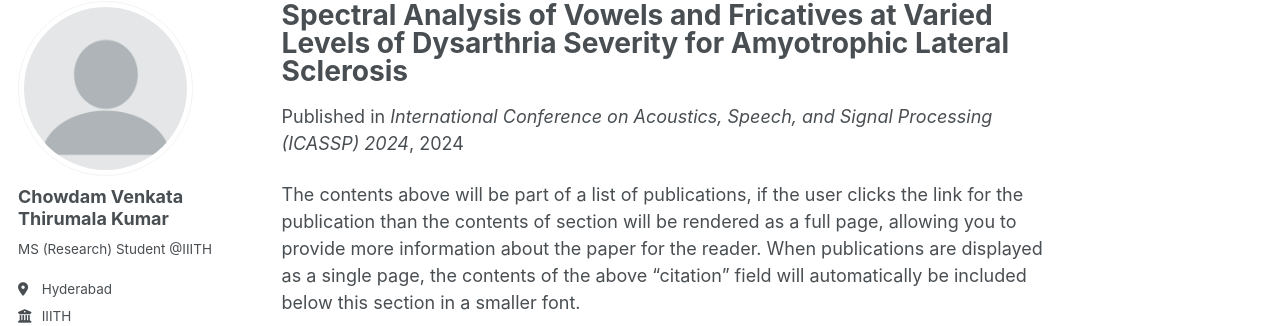
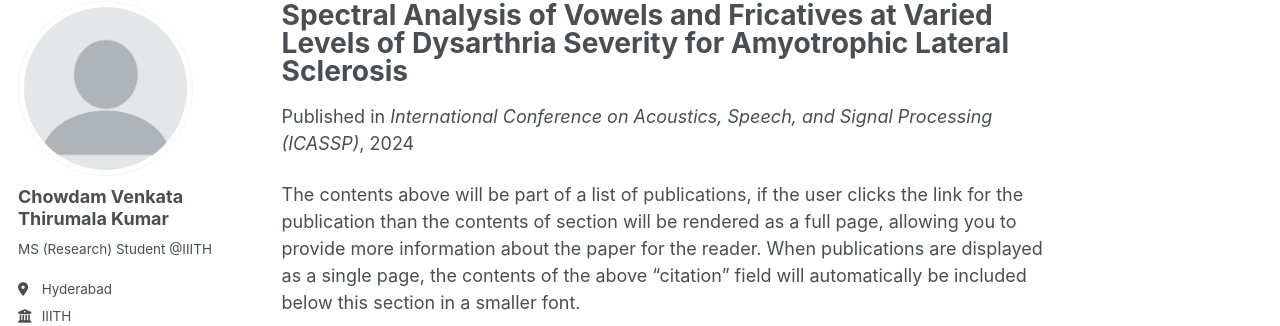
Before and after one commit to cvthirumalakumar/cvthirumalakumar.github.io, a Jekyll site: the page built from _publications/2024-04-14-als-spectral-analysis.md, in a window 1280 px wide and 1102 px high. Shown: the part 98-424 px from the top of the window. Built offline with Jekyll 4.4.1, drawn with Linux system fonts in a browser that asks for light colours.

Commit message:
Update 2024-04-14-als-spectral-analysis.md

```diff
--- a/_publications/2024-04-14-als-spectral-analysis.md
+++ b/_publications/2024-04-14-als-spectral-analysis.md
@@ -6,8 +6,8 @@
 excerpt: 'Dysarthria due to Amyotrophic Lateral Sclerosis (ALS) affects the acoustic characteristics of different speech sounds. The effects intensify with increasing severity leading to the collapse of the acoustic space of the affected individuals. With an aim to characterize such changes in the acoustic space, this paper studies the variations in band-specific and full-band spectral properties of 4 sustained vowels (/a/, /i/, /o/, /u/) and 3 sustained fricatives (/s/, /sh/, /f/) at different dysarthria severity levels. Effect of dysarthria on spectral features of these phonemes are not well explored. Statistical comparison of
 these features among different severities for the phonemes considered and among different vowels/fricatives for every severity level using speech data from 119 ALS and 40 healthy subjects indicate the followings. Though all band-specific and full-band features of the three fricatives and most of those features for the four vowels become statistically similar at high severity levels, certain features remain distinguishable. Spectral differences in 0-2 kHz band between /a/ and the other vowels and in the 2-6 kHz band between /a/ and /o/, /u/ persist through all severity levels. Moreover, properties of /f/ remain mostly unchanged with increasing dysarthria severity levels.'
 date: 2024-04-14
-venue: 'International Conference on Acoustics, Speech, and Signal Processing (ICASSP) 2024'
-paperurl: 'http://academicpages.github.io/files/paper3.pdf'
+venue: 'International Conference on Acoustics, Speech, and Signal Processing (ICASSP)'
+paperurl: 'https://ieeexplore.ieee.org/abstract/document/10448175'
 ---
 
 The contents above will be part of a list of publications, if the user clicks the link for the publication than the contents of section will be rendered as a full page, allowing you to provide more information about the paper for the reader. When publications are displayed as a single page, the contents of the above "citation" field will automatically be included below this section in a smaller font.
```
